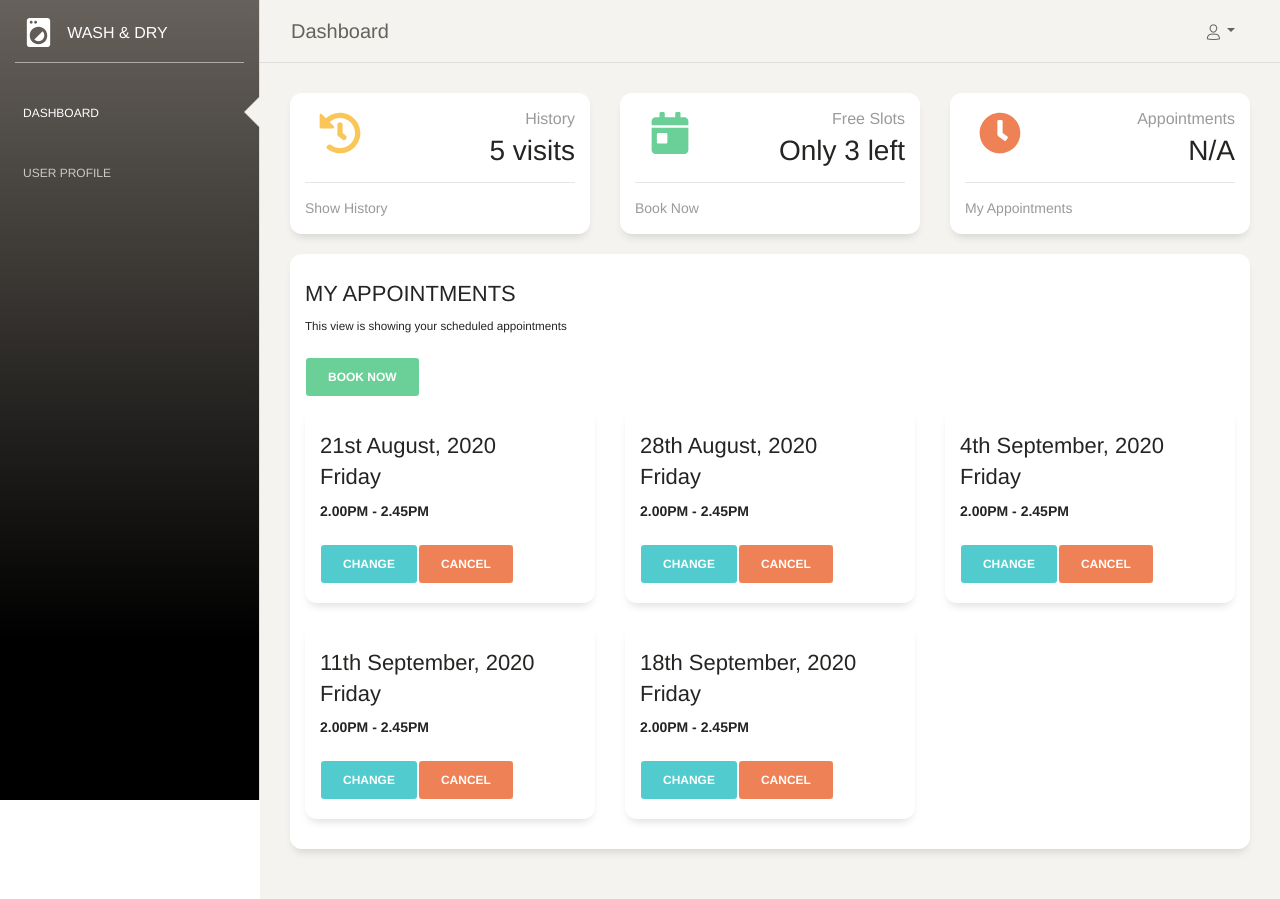
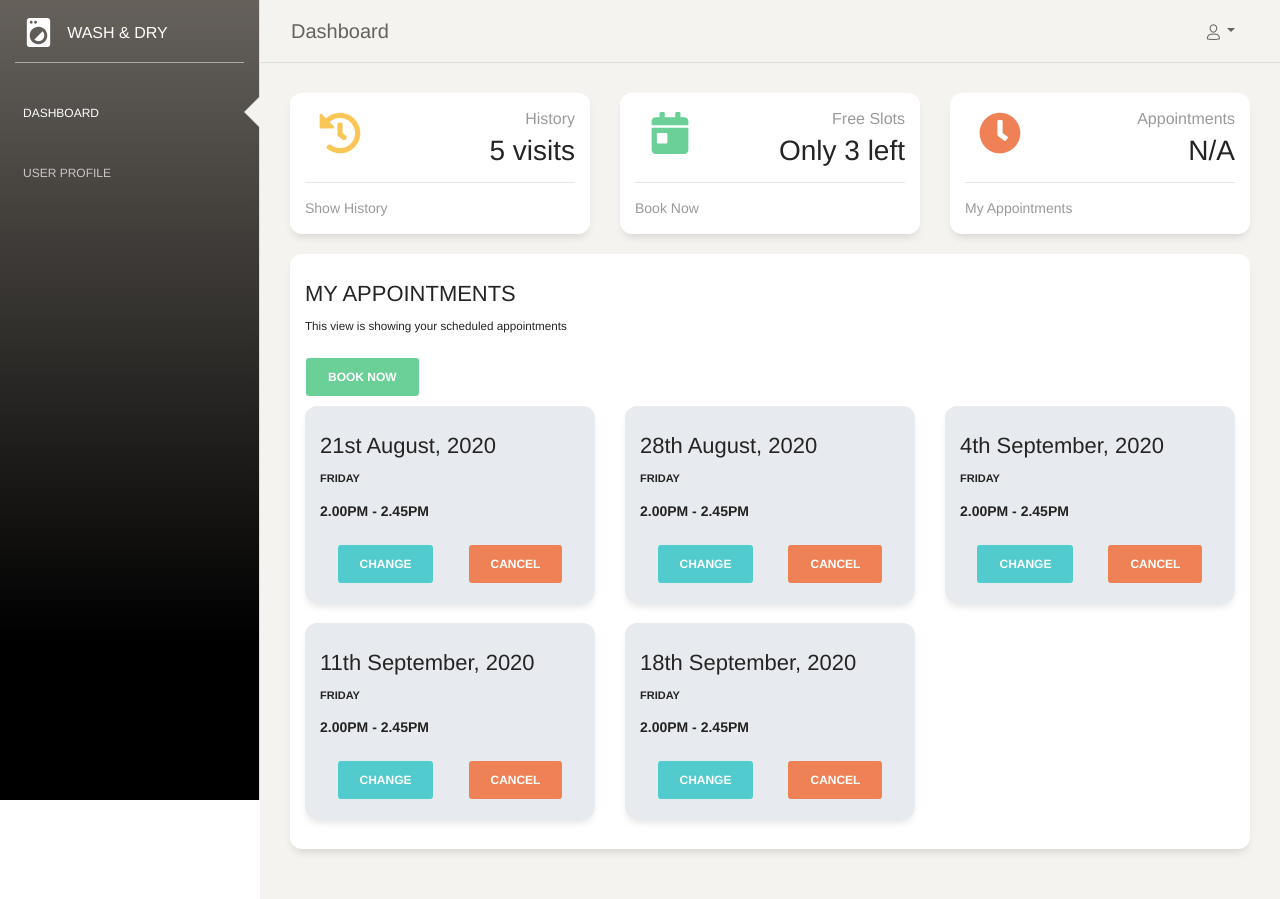
Before and after one commit to shakif95/washndry, a React (Create React App) app: page /appointments in a window 1280 px wide. Built offline with nearby package versions, Linux system fonts and the light colour scheme.

Commit message:
[Added] styles for appointment cards

```diff
--- a/src/components/dashboard/Appointments/Appointments.css
+++ b/src/components/dashboard/Appointments/Appointments.css
@@ -3,3 +3,18 @@
   text-transform: none;
   font-weight: 100;
 }
+
+.card-body-spacing {
+  display: flex;
+  justify-content: space-around;
+}
+
+.appointment-card {
+  background-color: #e7ebef;
+}
+
+.day {
+  font-size: medium;
+  font-variant: all-petite-caps;
+  font-weight: 600;
+}
```
